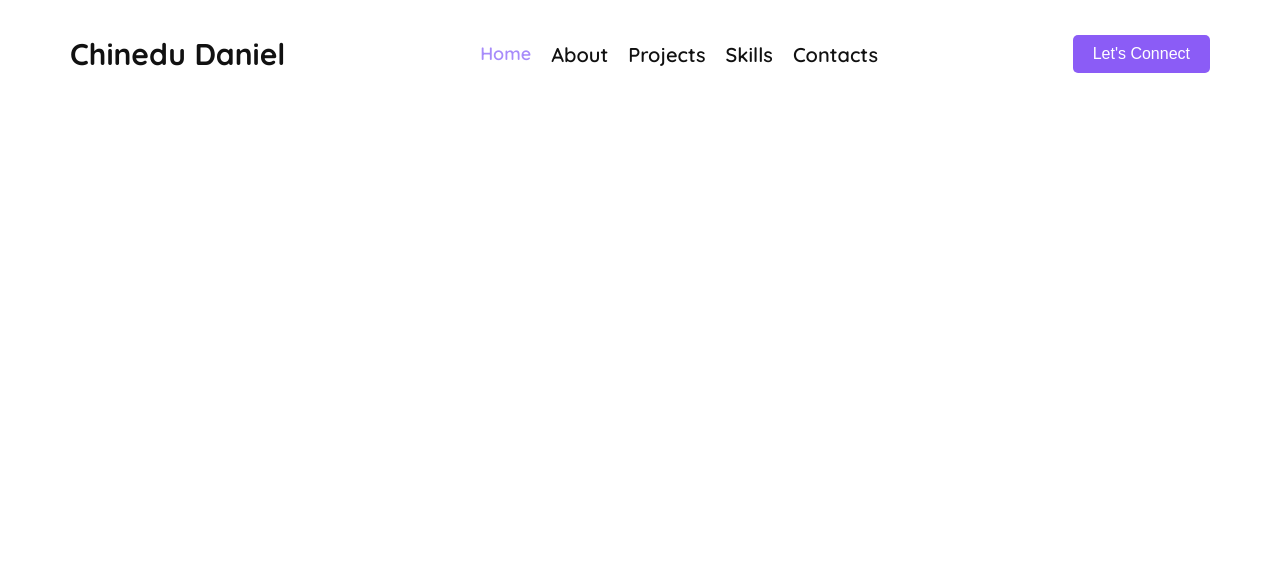
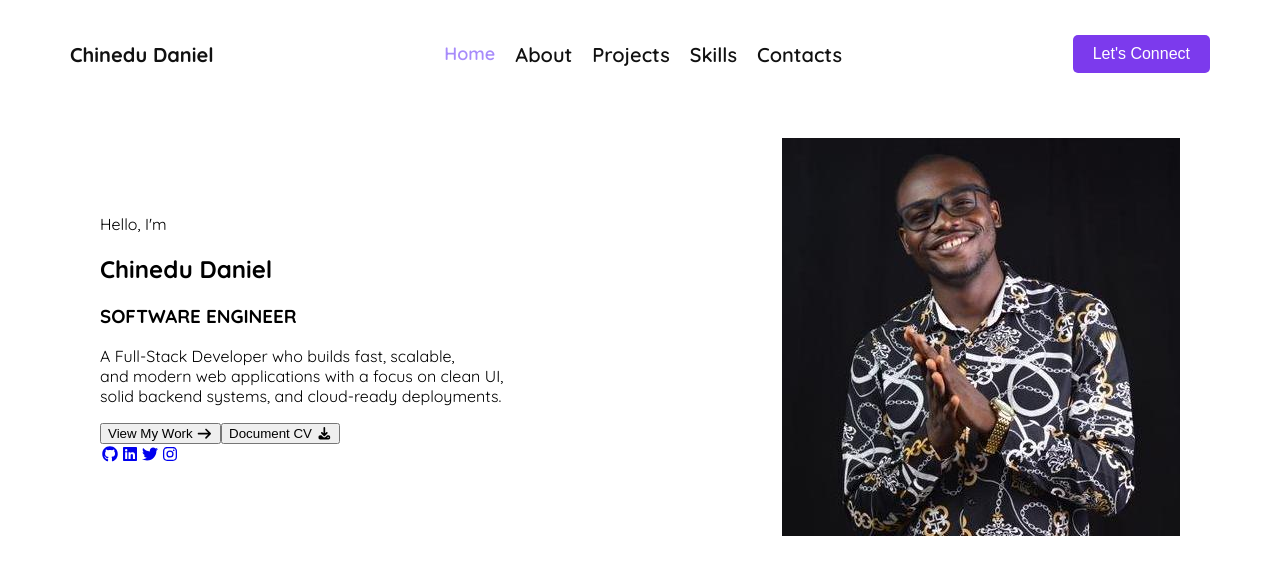
Before and after one commit to chinedu-daniel/my-portfolio, a React (Vite) app: page / in a window 1280 px wide. Shown: the top 574 px of the page. Built offline with nearby package versions, Linux system fonts and the light colour scheme.

Commit message:
styling the hero component

```diff
--- a/package.json
+++ b/package.json
@@ -10,6 +10,10 @@
     "preview": "vite preview"
   },
   "dependencies": {
+    "@fortawesome/fontawesome-svg-core": "^7.2.0",
+    "@fortawesome/free-brands-svg-icons": "^7.2.0",
+    "@fortawesome/free-solid-svg-icons": "^7.2.0",
+    "@fortawesome/react-fontawesome": "^3.3.1",
     "react": "^19.2.6",
     "react-dom": "^19.2.6"
   },
--- a/src/App.css
+++ b/src/App.css
@@ -9,7 +9,7 @@
 }
 
 .navbar span {
-  font-size: 30px;
+  font-size: 20px;
   font-weight: bolder;
   color: #111;
   cursor: pointer;
@@ -55,5 +55,12 @@
   border: none;
   font-size: 16px;
   cursor: pointer;
-  background-color: var(--primary-color);
+  background-color: var(--primary-dark);
 }
+
+section {
+  display: flex;
+  align-items: center;
+  justify-content: space-between;
+  padding: 30px 100px;
+}
--- a/src/App.jsx
+++ b/src/App.jsx
@@ -2,6 +2,7 @@ import { useState } from 'react'
 import './App.css'
 import './index.css'
 import Navbar from './components/Navbar'
+import Hero from './components/Hero'
 
 function App() {
   const [count, setCount] = useState(0)
@@ -9,6 +10,7 @@ function App() {
   return (
     <>
       <Navbar />
+      <Hero />
     </>
   )
 }
--- a/src/components/Hero.jsx
+++ b/src/components/Hero.jsx
@@ -0,0 +1,59 @@
+import { faArrowRight, faDownload } from "@fortawesome/free-solid-svg-icons";
+import { FontAwesomeIcon } from "@fortawesome/react-fontawesome";
+import React from "react";
+import ProfilePic from "../assets/images/chinedu.jpg";
+import {
+  faGithub,
+  faInstagram,
+  faLinkedin,
+  faTwitter,
+} from "@fortawesome/free-brands-svg-icons";
+
+const Hero = () => {
+  return (
+    <section>
+      <div>
+        <div className="hero-text">
+          <span>Hello, I'm </span>
+          <h1>Chinedu Daniel</h1>
+          <h3>SOFTWARE ENGINEER</h3>
+          <p>
+            A Full-Stack Developer who builds fast, scalable, <br /> and modern
+            web applications with a focus on clean UI, <br /> solid backend
+            systems, and cloud-ready deployments.
+          </p>
+        </div>
+
+        <div>
+          <button>
+            View My Work <FontAwesomeIcon icon={faArrowRight} />
+          </button>
+
+          <button>
+            Document CV <FontAwesomeIcon icon={faDownload} />
+          </button>
+        </div>
+        <div>
+          <a href="https://github.com/chinedu-daniel/">
+            <FontAwesomeIcon icon={faGithub} />
+          </a>
+          <a href="https://www.linkedin.com/in/chinedu-daniel-precious-a96101310/">
+            <FontAwesomeIcon icon={faLinkedin} />
+          </a>
+          <a href="https://x.com/Chinedu_PD">
+            <FontAwesomeIcon icon={faTwitter} />
+          </a>
+          <a href="https://www.instagram.com/chinedu_daniel/">
+            <FontAwesomeIcon icon={faInstagram} />
+          </a>
+        </div>
+      </div>
+
+      <div>
+        <img src={ProfilePic} alt="profile picture" />
+      </div>
+    </section>
+  );
+};
+
+export default Hero;
```
Also changed, not shown: src/assets/images/chinedu.jpg (added), 1 other file (tests, documents, lock files or other folders).
